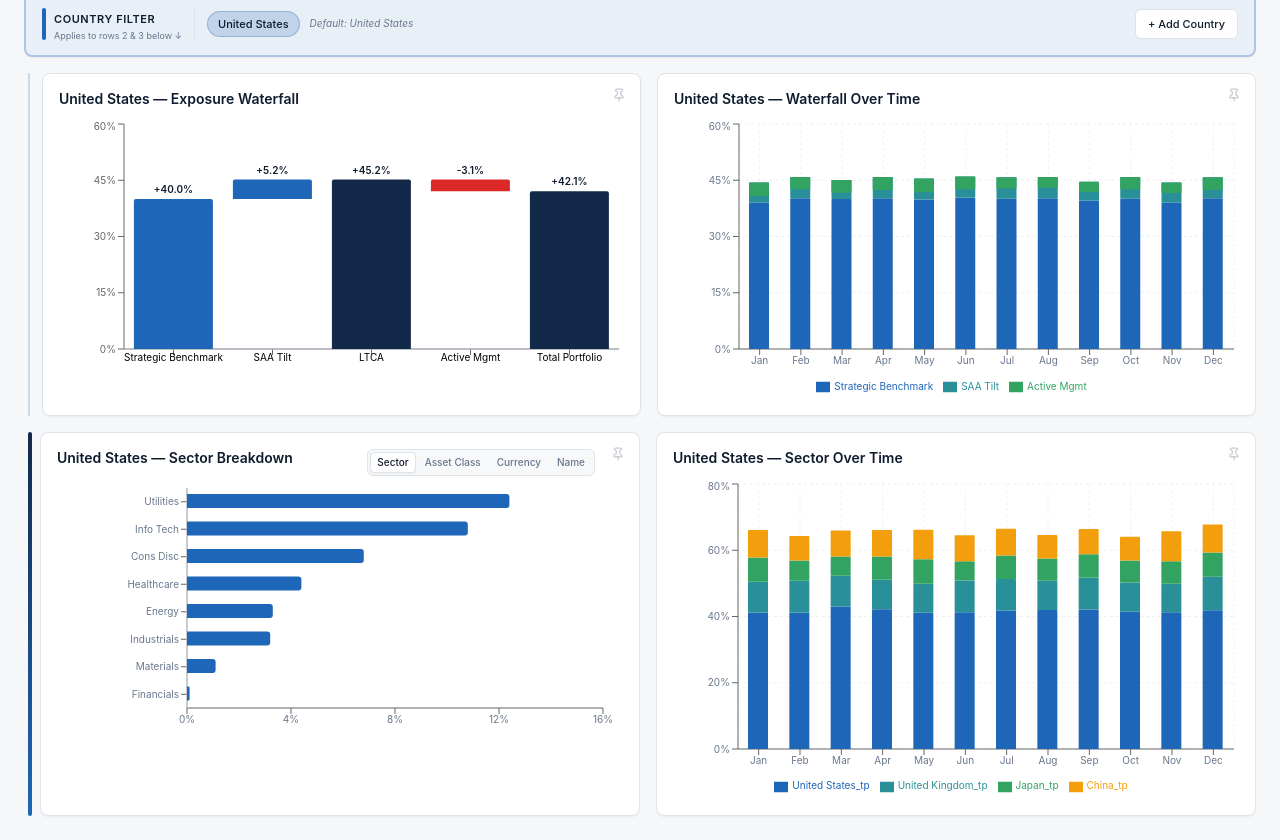
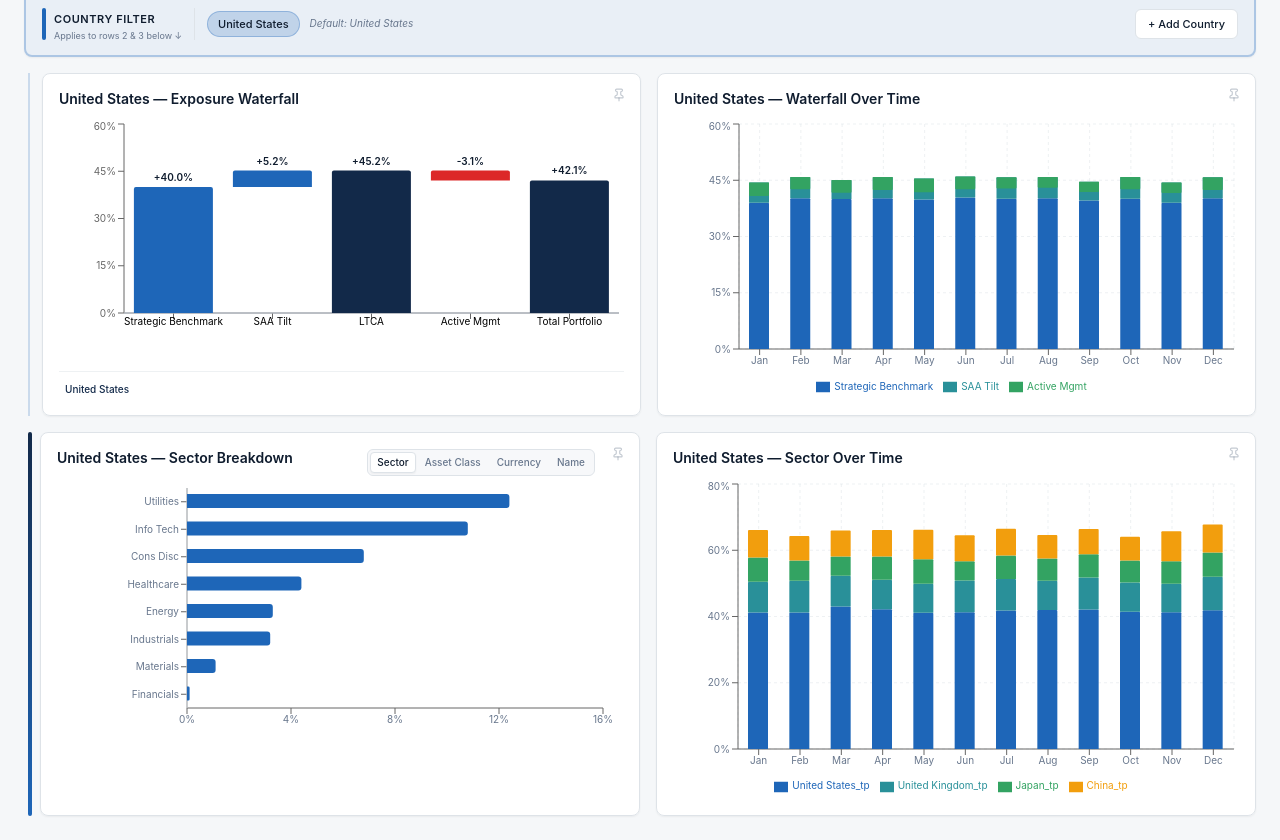
Before and after one commit to poohlie/vision3, a React (Vite) app: page /exposure in a window 1280 px wide. Shown: the part 823-1663 px from the top of the page. Built offline with nearby package versions, Linux system fonts and the light colour scheme; the HTML template or start-up script is replaced by a standard one.

Commit message:
Preceding changes

```diff
--- a/src/pages/Exposure.tsx
+++ b/src/pages/Exposure.tsx
@@ -262,7 +262,7 @@ export default function Exposure() {
 
       {/* Row 2: Waterfall — bordered by Filter (accent) */}
       <div className="grid grid-cols-2 gap-4 border-l-2 border-accent/20 pl-3 ml-1">
-        <ChartCard id={`exp-${tab}-wf`} title={`${waterfallItem} — Exposure Waterfall`}>
+        <ChartCard id={`exp-${tab}-wf`} title={`${waterfallItem} — Exposure Waterfall`} tags={[waterfallItem]}>
           <WaterfallChart data={waterfallData} height={280} />
         </ChartCard>
         <ChartCard id={`exp-${tab}-wf-ts`} title={`${waterfallItem} — Waterfall Over Time`}>
```
